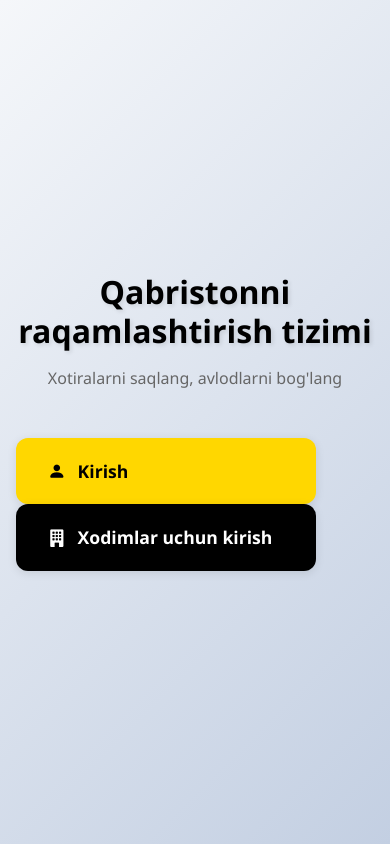
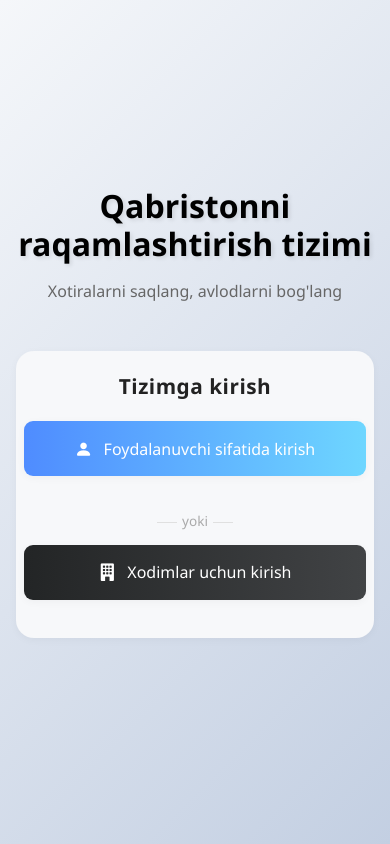
Before and after one commit to dopilibola/maskan, a Django app: template front/templates/login2.html in a window 390 px wide. Run offline with Django 5.2, Linux system fonts and the light colour scheme; the template is opened without the code that fills it, so the values that code supplies are empty; parts of the project's set-up code (start-up, migrations or seed data) failed here and were passed over.

Commit message:
login2 update

```diff
--- a/front/templates/login2.html
+++ b/front/templates/login2.html
@@ -18,31 +18,125 @@
                 <h1 class="hero-title">Qabristonni raqamlashtirish tizimi</h1>
                 <p class="hero-subtitle">Xotiralarni saqlang, avlodlarni bog'lang</p>
 
-                    <button class="btn-primary-custom user-btn" onclick="window.location.href='{% url 'login' %}'">
-                        <i class="bi bi-person-fill"></i>
-                        <span> Kirish</span>
-                        <div class="btn-ripple"></div>
-                    </button>
+                    <style>
+.login-container {
+    display: flex;
+    flex-direction: column;
+    align-items: center;
+    justify-content: center;
+    min-height: 60vh;
+    font-family: 'Segoe UI', 'Roboto', Arial, sans-serif;
+    background: #f7f8fa;
+    border-radius: 18px;
+    box-shadow: 0 4px 24px rgba(0,0,0,0.07);
+    padding: 2.5rem 1.5rem;
+    margin: 2rem auto;
+    max-width: 350px;
+}
+.login-title {
+    font-size: 2rem;
+    font-weight: 600;
+    margin-bottom: 2.5rem;
+    color: #222;
+    letter-spacing: 0.5px;
+}
+.login-btn {
+    width: 100%;
+    padding: 1.1rem 0;
+    margin-bottom: 1.2rem;
+    border: none;
+    border-radius: 12px;
+    font-size: 1.1rem;
+    font-weight: 500;
+    display: flex;
+    align-items: center;
+    justify-content: center;
+    gap: 0.7rem;
+    cursor: pointer;
+    transition: background 0.18s, box-shadow 0.18s, color 0.18s;
+    box-shadow: 0 2px 8px rgba(0,0,0,0.04);
+}
+.login-btn.user {
+    background: linear-gradient(90deg, #4f8cff 0%, #6ed6ff 100%);
+    color: #fff;
+}
+.login-btn.user:hover {
+    background: linear-gradient(90deg, #357ae8 0%, #4fc3f7 100%);
+    box-shadow: 0 4px 16px rgba(79,140,255,0.13);
+}
+.login-btn.cemetery {
+    background: linear-gradient(90deg, #232526 0%, #414345 100%);
+    color: #fff;
+}
+.login-btn.cemetery:hover {
+    background: linear-gradient(90deg, #232526 0%, #6e7a7e 100%);
+    box-shadow: 0 4px 16px rgba(35,37,38,0.13);
+}
+.login-btn i {
+    font-size: 1.4rem;
+}
+.login-separator {
+    margin: 1.5rem 0 1.2rem 0;
+    color: #aaa;
+    font-size: 0.95rem;
+    text-align: center;
+    position: relative;
+}
+.login-separator:before, .login-separator:after {
+    content: '';
+    display: inline-block;
+    width: 40px;
+    height: 1px;
+    background: #e0e0e0;
+    vertical-align: middle;
+    margin: 0 10px;
+}
+</style>
+<style>
+@media (max-width: 600px) {
+    .login-container {
+        min-height: unset;
+        max-width: 98vw;
+        padding: 1.2rem 0.5rem;
+        margin: 1.2rem auto;
+        box-shadow: 0 2px 8px rgba(0,0,0,0.04);
+    }
+    .login-title {
+        font-size: 1.3rem;
+        margin-bottom: 1.2rem;
+    }
+    .login-btn {
+        font-size: 1rem;
+        padding: 0.9rem 0;
+        border-radius: 9px;
+    }
+    .login-btn i {
+        font-size: 1.1rem;
+    }
+    .login-separator {
+        font-size: 0.85rem;
+        margin: 1rem 0 0.8rem 0;
+    }
+    .login-separator:before, .login-separator:after {
+        width: 20px;
+        margin: 0 5px;
+    }
+}
+</style>
+<div class="login-container">
+    <div class="login-title">Tizimga kirish</div>
+    <button class="login-btn user" onclick="window.location.href='{% url 'login' %}'">
+        <i class="bi bi-person-fill"></i>
+        <span>Foydalanuvchi sifatida kirish</span>
+    </button>
+    <div class="login-separator">yoki</div>
+    <button class="login-btn cemetery" onclick="window.location.href='/admin/'">
+        <i class="bi bi-building-fill"></i>
+        <span>Xodimlar uchun kirish</span>
+    </button>
+</div>
 
 
-                    <button class="btn-secondary-custom cemetery-btn" onclick="window.location.href='/admin/'">
-                        <i class="bi bi-building-fill"></i>
-                        <span>Xodimlar uchun kirish</span>
-                        <div class="btn-ripple"></div>
-                    </button>
-
-
-
-
-                    {% comment %} <button class="btn-secondary-custom cemetery-btn" onclick="handleUserClick()">
-                        <i class="bi bi-building-fill"></i>
-                        <span>Xodimlar uchun kirish</span>
-                        <div class="btn-ripple"></div>
-                    </button> {% endcomment %}
-                </div>
-            </div>
-        </div>
-    </div>
 
     <!-- Cemetery Owner Modal -->
     <div class="modal-overlay" id="cemeteryModal">
```
